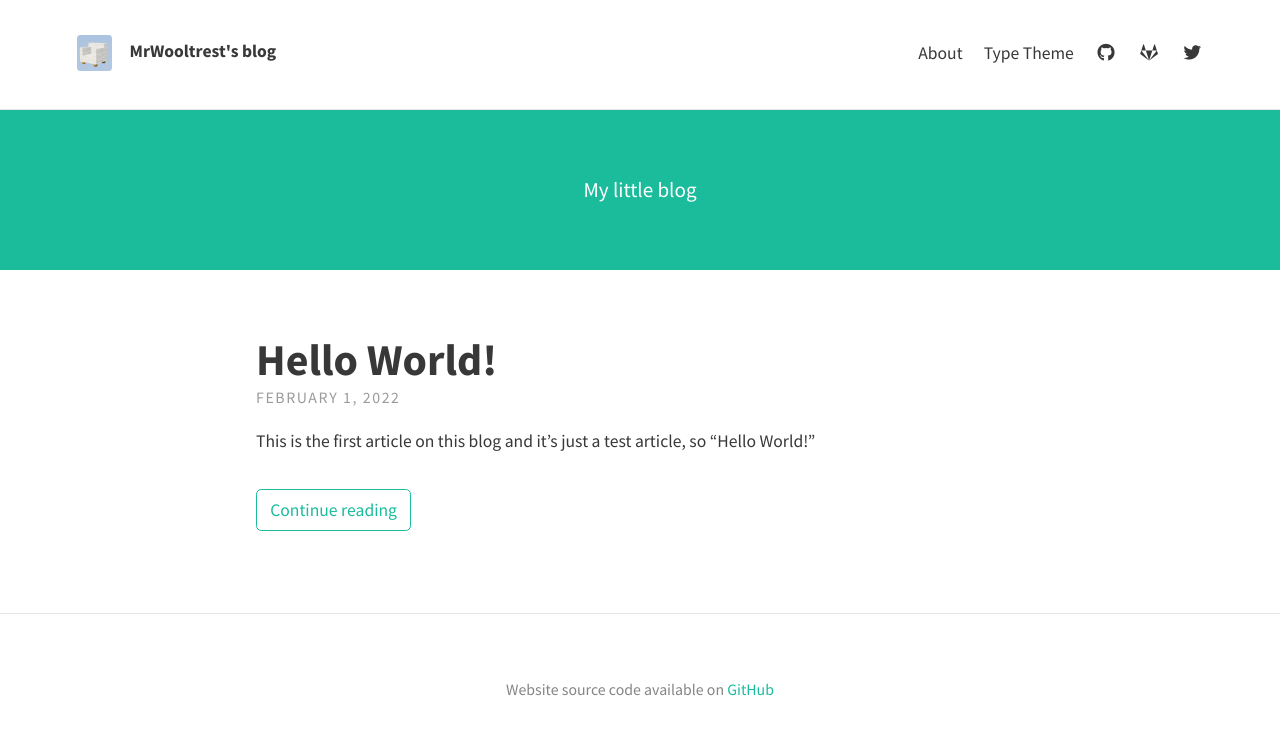
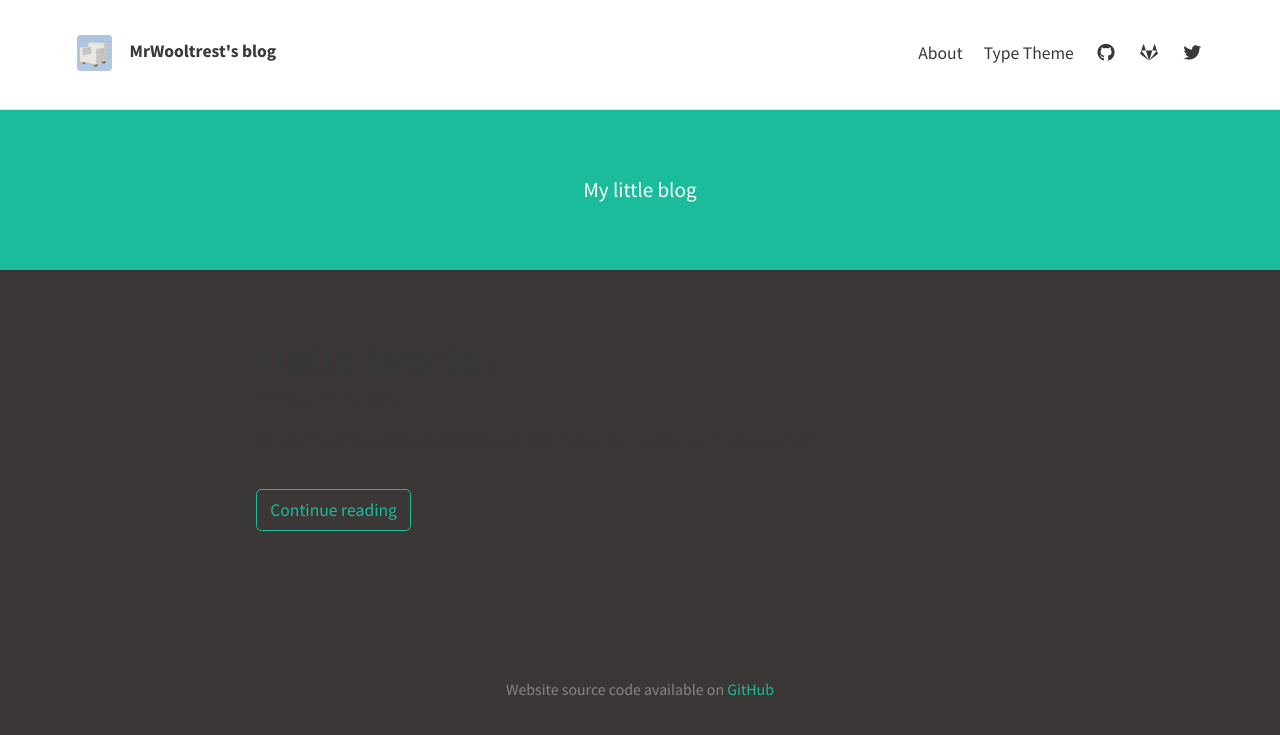
Before and after one commit to MrWooltrest/MrWooltrest.github.io-Jekyll, a Jekyll site: the page built from index.html, in a window 1280 px wide. Shown: the top 735 px of the page. Built offline with Jekyll 4.4.1, drawn with Linux system fonts in a browser that asks for light colours; nearby versions of some CDN libraries; the list of posts is cut into pages by our own code.

Commit message:
Grey background?

```diff
--- a/_sass/base/_variables.scss
+++ b/_sass/base/_variables.scss
@@ -10,7 +10,7 @@ $padding-x-small: 3% !default;
 
 // Brand colours
 $brand-color: #fff !default;
-$background-color: #fff !default;
+$background-color: #3A3736 !default;
 $border-color: rgba(0, 0, 0, 0.1) !default; // rgba recommended if using feature images
 
 // Typography colours
```
